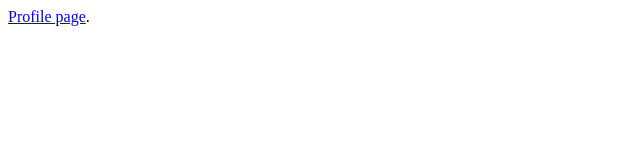
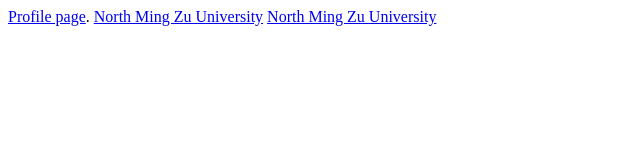
Before and after one commit to 20232094Wangyuhan/lab3, a plain HTML site: page index.html in a window 1280 px wide. Shown: the whole page, without its empty margins (0-640 px from the left). Drawn offline with Linux system fonts and the light colour scheme.

Commit message:
add uni link

```diff
--- a/index.html
+++ b/index.html
@@ -1 +1,3 @@
 <a href="./profile.html">Profile page</a>.
+<a href="./uni.html">North Ming Zu University</a>
+<a href="./uni.html">North Ming Zu University</a>
```
Also changed, not shown: uni.html (added, +1 -0 lines).
